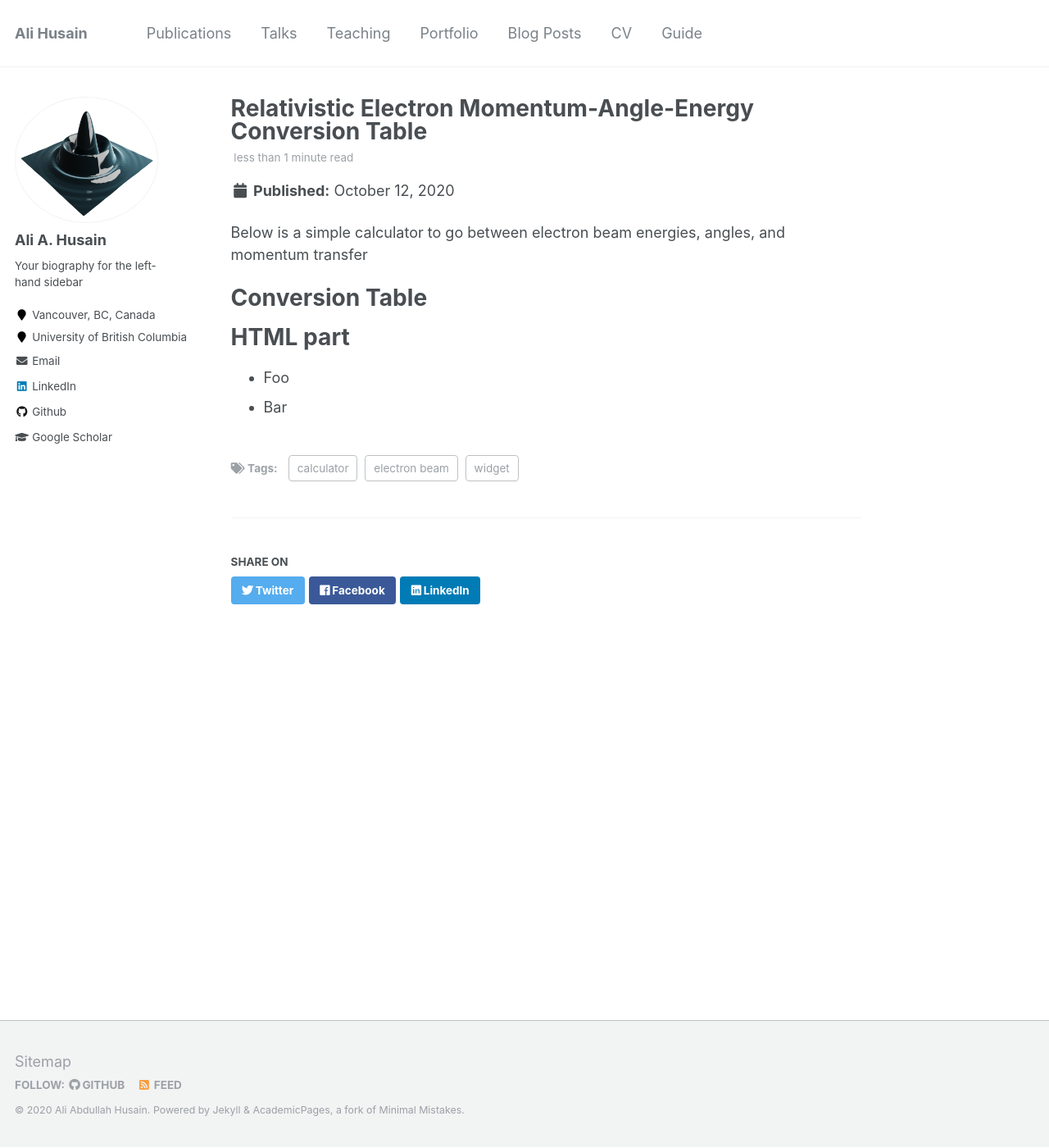
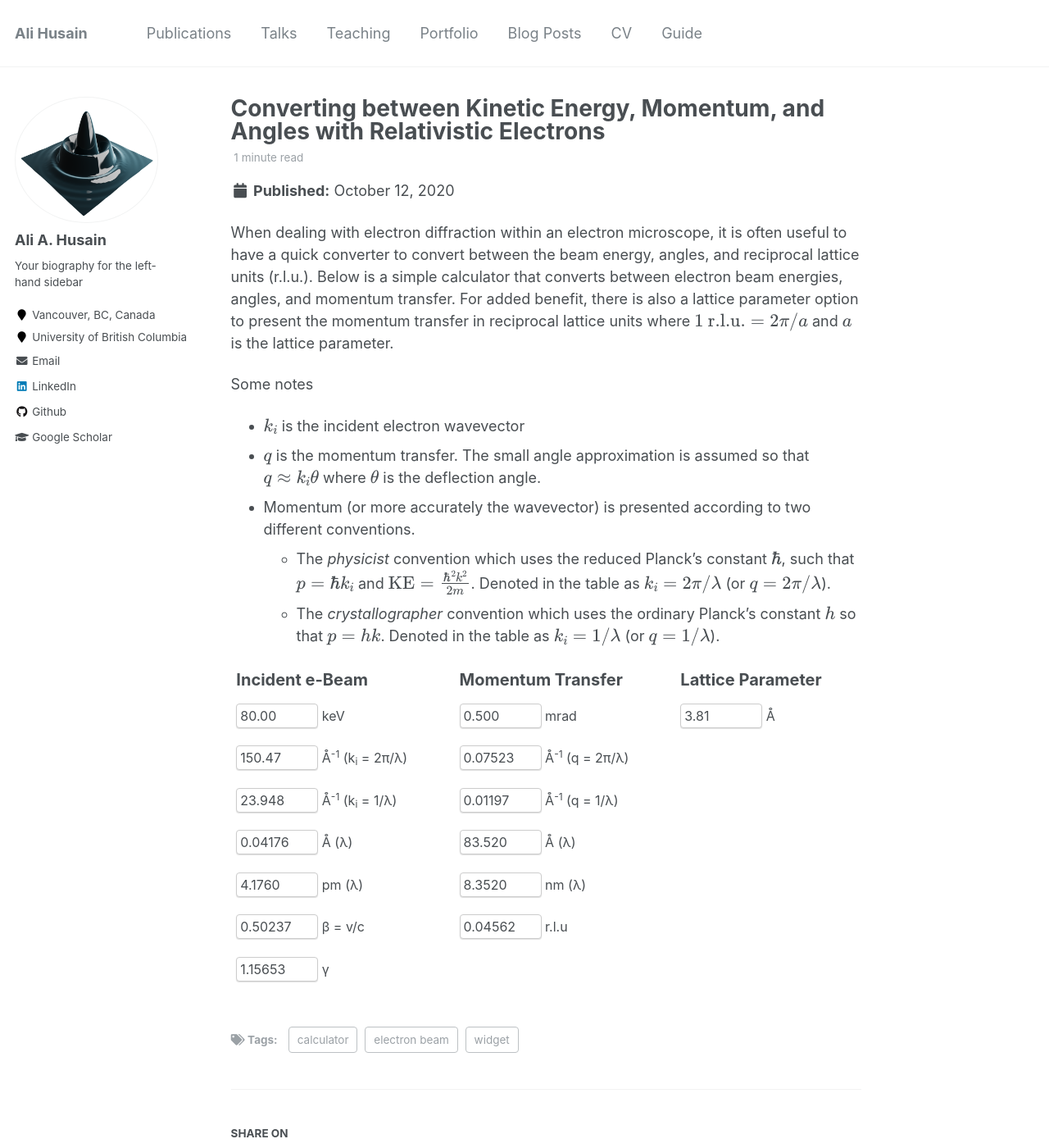
Before and after one commit to ahusain/ahusain.github.io, a Jekyll site: the page built from _posts/2020-10-12-ebeam-conversion-table.md, in a window 1280 px wide and 1400 px high. Shown: the whole window at 82% size. Built offline with Jekyll 4.4.1, drawn with Linux system fonts in a browser that asks for light colours; formulas are drawn with MathJax 3.

Commit message:
Fixed Javascript
Fixed js and nm to Angstrom conversion

```diff
--- a/Gemfile
+++ b/Gemfile
@@ -10,6 +10,7 @@ source "https://rubygems.org"
 # Happy Jekylling!
 
 gem "github-pages", group: :jekyll_plugins
+gem 'tzinfo-data', platforms: [:mingw, :mswin, :x64_mingw]
 
 # If you want to use Jekyll native, uncomment the line below.
 # To upgrade, run `bundle update`.
--- a/_includes/electron-conversion-table.html
+++ b/_includes/electron-conversion-table.html
@@ -1,43 +1,44 @@
-<!DOCTYPE html>
-<html><body dir="ltr"><font face="arial">
-<table style="border-width:1px" cellpadding="2" bordercolor="#CCCCCC" align="center">
+<html>
+<head>
+<title></title>
+</head>
+<body>
+<table style="border-width:0px" cellpadding="1" bordercolor="black" align="center">
 <form name="conversion">
 <tbody>
 <tr>
-<td colspan="1" class="label">Incident e-Beam</td>
-<td colspan="1" class="label">Momentum Transfer</td>
-<td colspan="1" class="label">Lattice Parameter</td>
-</tr>
+<td style="border: none;" colspan="1" class="label"><span style="font-size:15pt"><b>Incident e-Beam</b></span></td>
+<td style="border: none;" colspan="1" class="label"><span style="font-size:15pt"><b>Momentum Transfer</b></span></td>
+<td style="border: none;" colspan="1" class="label"><span style="font-size:15pt"><b>Lattice Parameter</b></span></td>
+
 <tr>
-<td><span style="font-size:10pt"><input name="keV" onkeyup="keVconvert()" size="8" value="80.00"> keV </span></td>
-<td><span style="font-size:10pt"><input name="mrad" onkeyup="mradconvert()" size="8" value="0.500"> mrad </span></td>
-<td><span style="font-size:10pt"><input name="alatt" onkeyup="alattconvert()" size="8" value="3.81"> Å </span></td>
-</tr>
+<td style="border: none;"><span style="font-size:12pt"><input name="keV" onkeyup="keVconvert()" size="8" style="width: 100px;" value="80.00"> keV </span></td>
+<td style="border: none;"><span style="font-size:12pt"><input name="mrad" onkeyup="mradconvert()" size="8" style="width: 100px;" value="0.500"> mrad </span></td>
+<td style="border: none;"><span style="font-size:12pt"><input name="alatt" onkeyup="alattconvert()" size="8" style="width: 100px;" value="3.81"> Å </span></td>
+
 <tr>
-<td><span style="font-size:10pt"><input name="kPhys" onkeyup="kPhysconvert()" size="8" value="150.47"> Å<sup>-1</sup> (k<sub>i</sub> = 2π/λ) </span></td>
-<td><span style="font-size:10pt"><input name="qPhys" onkeyup="qPhysconvert()" size="8" value="0.07523"> Å<sup>-1</sup> (q = 2π/λ) </span></td>
-</tr>
+<td style="border: none;"><span style="font-size:12pt"><input name="kPhys" onkeyup="kPhysconvert()" size="8" style="width: 100px;" value="150.47"> Å<sup>-1</sup> (k<sub>i</sub> = 2π/λ) </span></td>
+<td style="border: none;"><span style="font-size:12pt"><input name="qPhys" onkeyup="qPhysconvert()" size="8" style="width: 100px;" value="0.07523"> Å<sup>-1</sup> (q = 2π/λ) </span></td>
+
 <tr>
-<td><span style="font-size:10pt"><input name="kCrys" onkeyup="kCrysconvert()" size="8" value="23.948"> Å<sup>-1</sup> (k<sub>i</sub> = 1/λ) </span></td>
-<td><span style="font-size:10pt"><input name="qCrys" onkeyup="qCrysconvert()" size="8" value="0.01197"> Å<sup>-1</sup> (q = 1/λ) </span></td>
-</tr>
+<td style="border: none;"><span style="font-size:12pt"><input name="kCrys" onkeyup="kCrysconvert()" size="8" style="width: 100px;" value="23.948"> Å<sup>-1</sup> (k<sub>i</sub> = 1/λ) </span></td>
+<td style="border: none;"><span style="font-size:12pt"><input name="qCrys" onkeyup="qCrysconvert()" size="8" style="width: 100px;" value="0.01197"> Å<sup>-1</sup> (q = 1/λ) </span></td>
+
 <tr>
-<td><span style="font-size:10pt"><input name="kAng" onkeyup="kAngconvert()" size="8" value="0.04176"> Å (λ) </span>
-<td><span style="font-size:10pt"><input name="qAng" onkeyup="qAngconvert()" size="8" value="83.520"> Å (λ)</span>
-</tr>
+<td style="border: none;"><span style="font-size:12pt"><input name="kAng" onkeyup="kAngconvert()" size="8" style="width: 100px;" value="0.04176"> Å (λ) </span>
+<td style="border: none;"><span style="font-size:12pt"><input name="qAng" onkeyup="qAngconvert()" size="8" style="width: 100px;" value="83.520"> Å (λ)</span>
+
 <tr>
-<td><span style="font-size:10pt"><input name="kpm" onkeyup="kpmconvert()" size="8" value="4.1760"> pm (λ)</span>
-<td><span style="font-size:10pt"><input name="qnm" onkeyup="qnmconvert()" size="8" value="835.20"> nm (λ)</span></td>
-</tr>
+<td style="border: none;"><span style="font-size:12pt"><input name="kpm" onkeyup="kpmconvert()" size="8" style="width: 100px;" value="4.1760"> pm (λ)</span>
+<td style="border: none;"><span style="font-size:12pt"><input name="qnm" onkeyup="qnmconvert()" size="8" style="width: 100px;" value="8.3520"> nm (λ)</span></td>
+
 <tr>
-<td><span style="font-size:10pt"><input name="beta" onkeyup="betaconvert()" size="8" value="0.50237"> β = v/c</span></td>
-<td><span style="font-size:10pt"><input name="qrlu" onkeyup="qrluconvert()" size="8" value="0.04562"> r.l.u</span></td>
-</tr>
+<td style="border: none;"><span style="font-size:12pt"><input name="beta" onkeyup="betaconvert()" size="8" style="width: 100px;" value="0.50237"> β = v/c</span></td>
+<td style="border: none;"><span style="font-size:12pt"><input name="qrlu" onkeyup="qrluconvert()" size="8" style="width: 100px;" value="0.04562"> r.l.u</span></td>
+
 <tr>
-<td><span style="font-size:10pt"><input name="gamma" onkeyup="gammaconvert()" size="8" value="1.15653"> γ</span></td>
-</tr>
-</tbody>
-</form>
+<td style="border: none;"><span style="font-size:12pt"><input name="gamma" onkeyup="gammaconvert()" size="8" style="width: 100px;" value="1.15653"> γ</span></td>
+
 <script>
 c=299792458;
 h=4.135667516e-15;
@@ -285,7 +286,7 @@ alatt.value = roundfive(alatt.value)
 }}
 function qnmconvert(){
 with (document.conversion){
-qAng.value  = qnm.value/10.0
+qAng.value  = qnm.value*10.0
 qCrys.value = 1.00/qAng.value
 mrad.value  = (1e3)*qCrys.value/kCrys.value
 qPhys.value = kPhys.value*mrad.value*(1e-3)
@@ -321,5 +322,3 @@ qnm.value   = roundfive(qnm.value)
 qrlu.value  = roundfive(qrlu.value)
 }}
 </script>
-</font>
-</body></html>
--- a/_posts/2020-10-12-ebeam-conversion-table.md
+++ b/_posts/2020-10-12-ebeam-conversion-table.md
@@ -1,23 +1,20 @@
 ---
-title: 'Relativistic Electron Momentum-Angle-Energy Conversion Table'
+title: 'Converting between Kinetic Energy, Momentum, and Angles with Relativistic Electrons'
 date: 2020-10-12
-permalink: /posts/2020/10/relativistic-electron-conversion-table/
+permalink: /posts/2020/10/relativistic-electron-conversion/
 tags:
   - electron beam
   - widget
   - calculator
 ---
 
-Below is a simple calculator to go between electron beam energies, angles, and momentum transfer
+When dealing with electron diffraction within an electron microscope, it is often useful to have a quick converter to convert between the beam energy, angles, and reciprocal lattice units (r.l.u.). Below is a simple calculator that converts between electron beam energies, angles, and momentum transfer. For added benefit, there is also a lattice parameter option to present the momentum transfer in reciprocal lattice units where $1\textrm{ r.l.u.} = 2\pi/a$ and $a$ is the lattice parameter.
 
-Conversion Table
-======
-<div id="html" markdown="0">
-<h1>HTML part</h1>
+Some notes
+- $k_i$ is the incident electron wavevector
+- $q$ is the momentum transfer. The small angle approximation is assumed so that $q \approx k_i \theta$ where $\theta$ is the deflection angle.
+- Momentum (or more accurately the wavevector) is presented according to two different conventions.
+    * The *physicist* convention which uses the reduced Planck's constant $\hbar$, such that $p=\hbar k_i$ and $\textrm{KE}=\frac{\hbar^2 k^2}{2m}$. Denoted in the table as $k_i = 2\pi/\lambda$ (or $q = 2\pi/\lambda$).
+    * The *crystallographer* convention which uses the ordinary Planck's constant $h$ so that $p=h k$. Denoted in the table as $k_i = 1/\lambda$ (or $q = 1/\lambda$).
 
-  <ul>
-    <li>Foo</li>
-    <li>Bar</li>
-  </ul>
-
-</div>
+{% include electron-conversion-table.html %}
```
Also changed, not shown: other parts of _includes/electron-conversion-table.html (+5 -5 lines), _includes/head.html (+10 -0 lines), Gemfile.lock, 10 other files.
